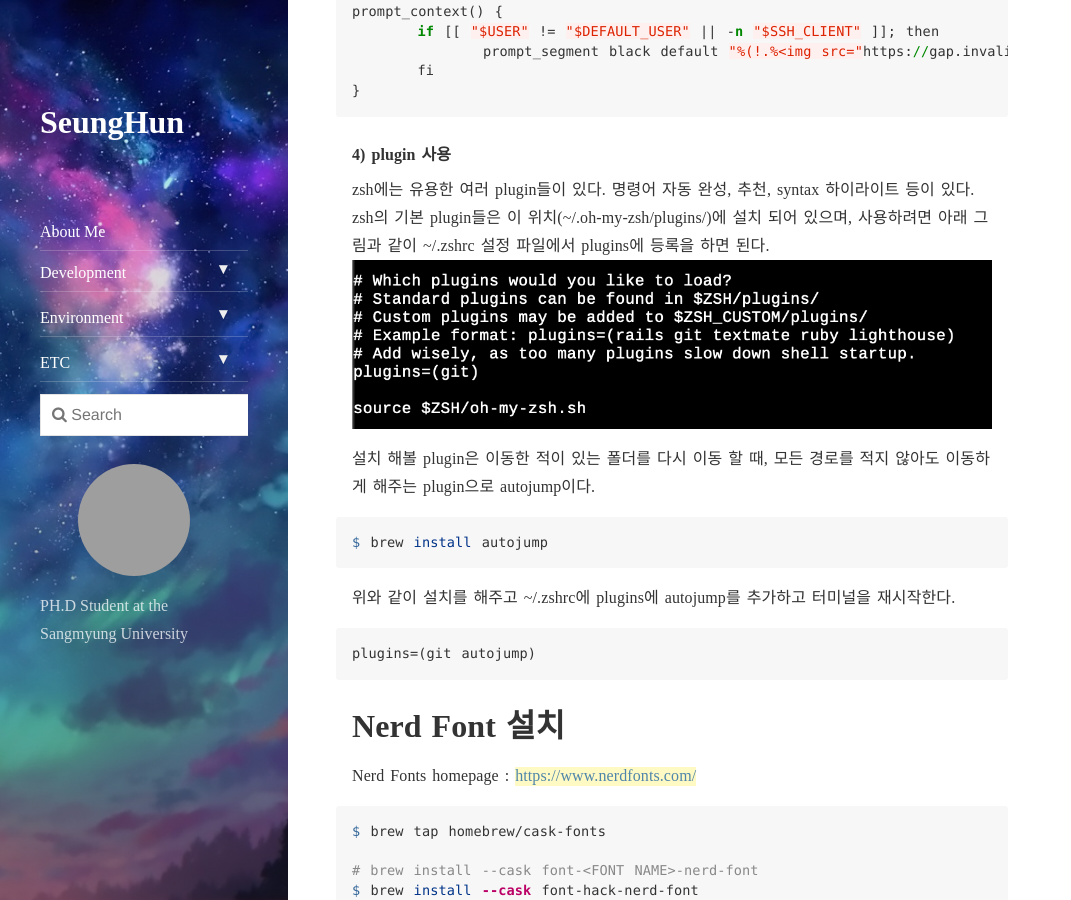
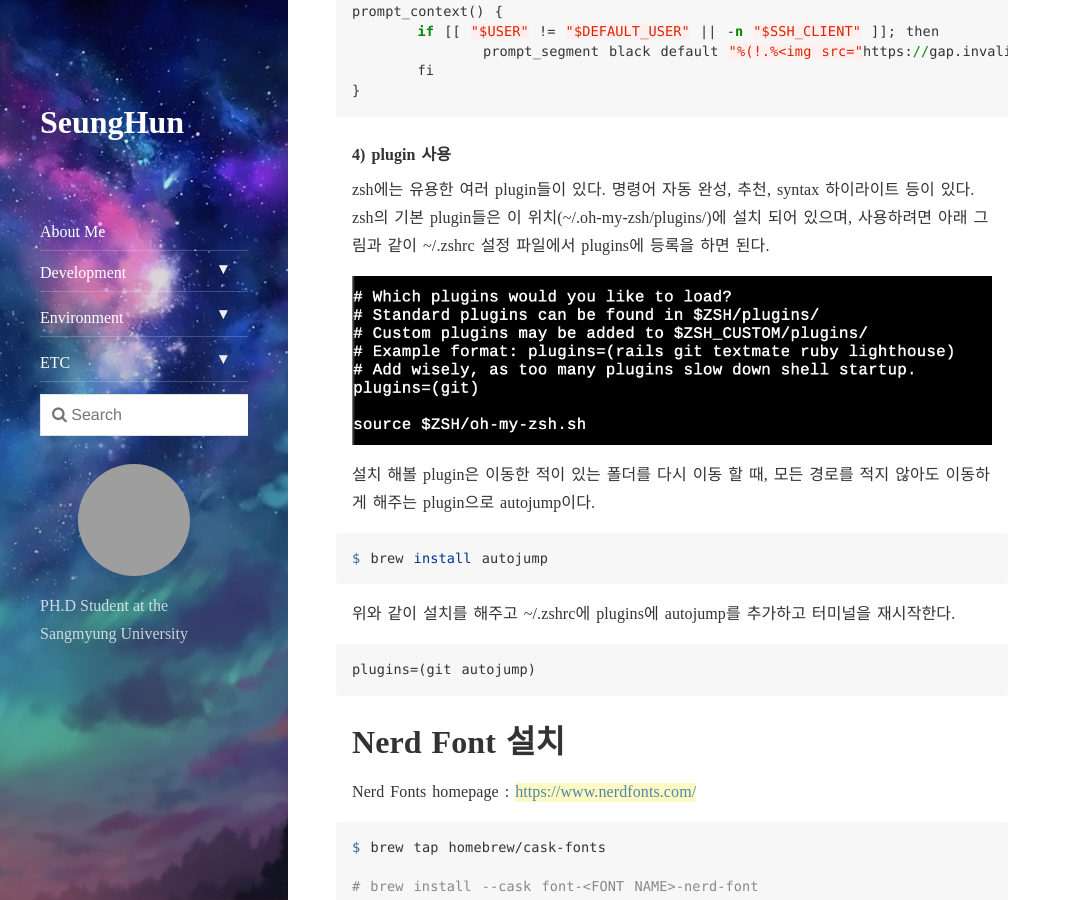
Before and after one commit to leesh90/leesh90.github.io, a Jekyll site: the page built from _posts/2022-12-10-warp.md, in a window 1280 px wide and 900 px high, scrolled down 2293 px. Shown: the whole window, without its empty margins (0-1071 px from the left). Built offline with Jekyll 4.4.1, drawn with Linux system fonts in a browser that asks for light colours; nearby versions of some CDN libraries; comment, search, counter and statistics services are not loaded; grey boxes are pictures that could not be loaded.

Commit message:
Update 2022-12-10-warp.md

```diff
--- a/_posts/2022-12-10-warp.md
+++ b/_posts/2022-12-10-warp.md
@@ -75,7 +75,7 @@
 
 ~/.zshrc에서 ZSH_THEME를 내가 원하는 테마 이름으로 변경하면 된다. 나는 agnoster로 설정을 했다.
 
-![~/.zshrc_theme](/assets/img/post_image/Terminal/zshrc_theme.png)
+<img src='{{"/assets/img/post_image/Terminal/zshrc_theme.png"}}'>
 
 #### 3) Prompt 컴퓨터 이름 삭제, User 이름만 사용
 
@@ -93,7 +93,8 @@
 #### 4) plugin 사용
 
 zsh에는 유용한 여러 plugin들이 있다. 명령어 자동 완성, 추천, syntax 하이라이트 등이 있다. zsh의 기본 plugin들은 이 위치(~/.oh-my-zsh/plugins/)에 설치 되어 있으며, 사용하려면 아래 그림과 같이 ~/.zshrc 설정 파일에서 plugins에 등록을 하면 된다.
-![~/.zshrc_plugin](/assets/img/post_image/Terminal/zshrc_plugin.png)
+
+<img src='{{"/assets/img/post_image/Terminal/zshrc_plugin.png"}}'>
 
 설치 해볼 plugin은 이동한 적이 있는 폴더를 다시 이동 할 때, 모든 경로를 적지 않아도 이동하게 해주는 plugin으로 autojump이다.
 
```
